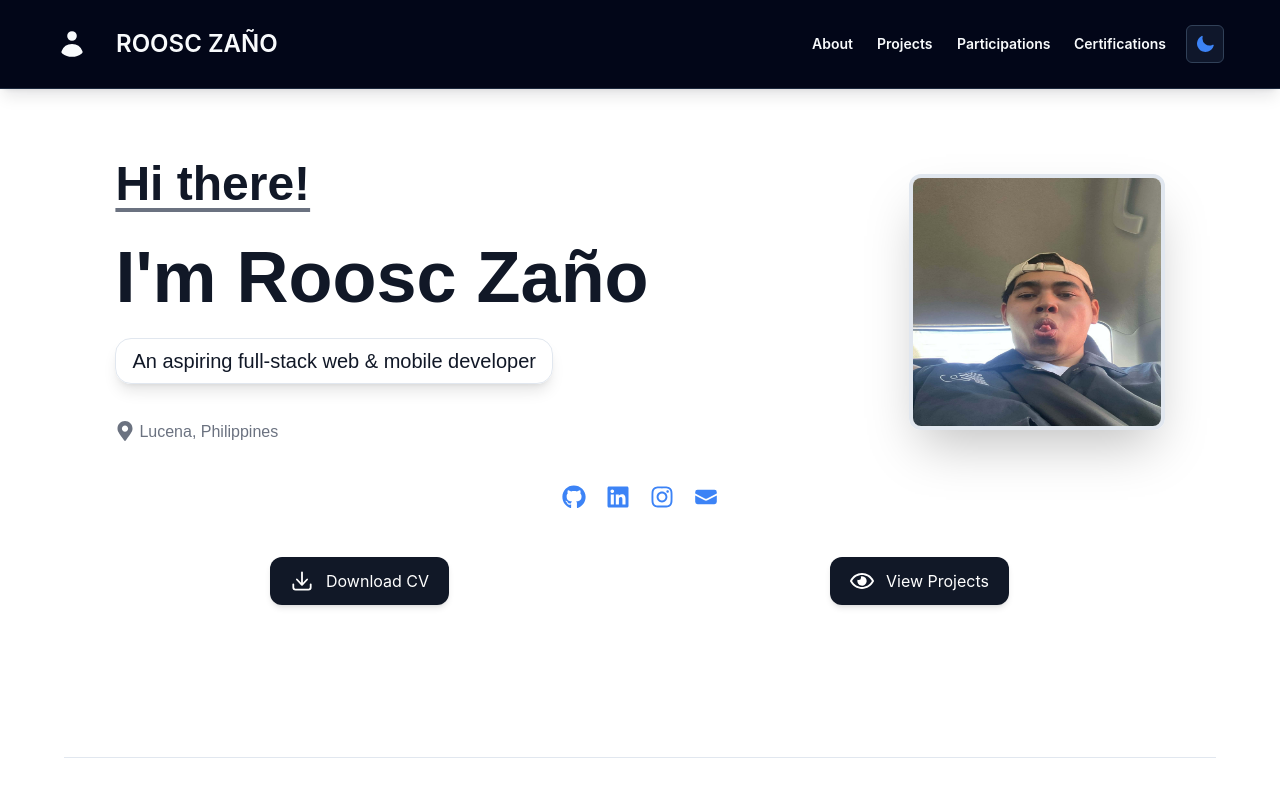
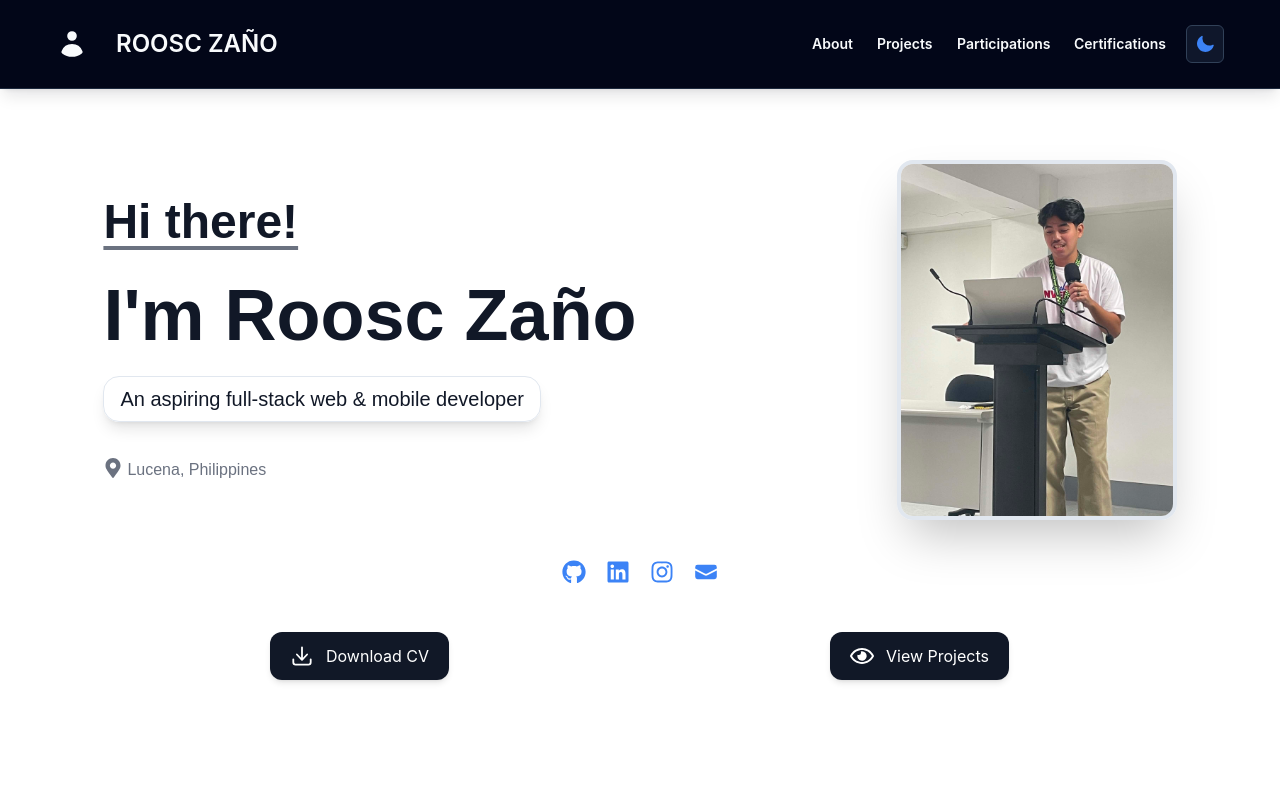
Before and after one commit to ur1el0/Portfolio, a React (Vite) app: page / in a window 1280 px wide. Shown: the top 800 px of the page. Built offline with nearby package versions, Linux system fonts and the light colour scheme.

Commit message:
finalized hero profile img

```diff
--- a/src/sections/HeroSection.jsx
+++ b/src/sections/HeroSection.jsx
@@ -1,6 +1,6 @@
 import { EnvelopeIcon, ArrowDownTrayIcon } from '@heroicons/react/20/solid'
 import { FaGithub, FaLinkedin, FaInstagram, FaMapMarkerAlt, FaRegEye } from 'react-icons/fa'
-import hero from '../assets/hero/hero.png'
+import hero from '../assets/hero/profile.jpg'
 import SocialButton from '../components/ui/SocialButton'
 import ActionButton from '../components/ui/ActionButton'
 
@@ -29,7 +29,7 @@ export const HeroSection = () => {
                         Lucena, Philippines
                     </h3>
                 </div>
-                <img src={hero} alt="Hero Image" className="w-70 h-70 sm:w-64 sm:h-64 rounded-xl border-4 border-[var(--border)] no-flip shrink-0 shadow-2xl ml-15" />
+                <img src={hero} alt="Hero Image" className="w-70 h-70 sm:w-70 sm:h-90 rounded-2xl scale-100 border-4 border-[var(--border)] no-flip shrink-0 shadow-2xl ml-15" />
             </div>
 
             <div className="flex items-center justify-center gap-5 mt-6 flex-wrap">
```
Also changed, not shown: src/assets/hero/profile.jpg (added).
